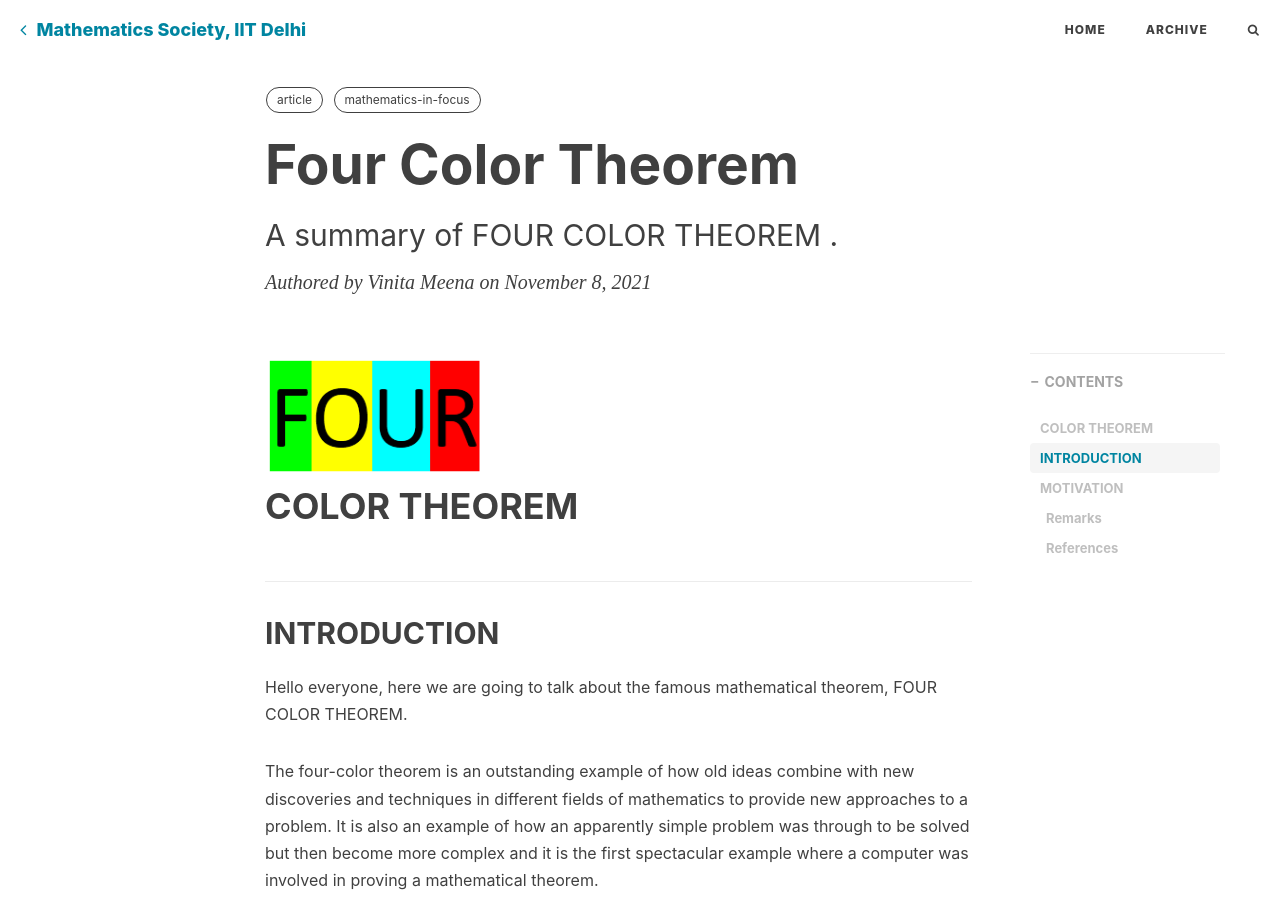
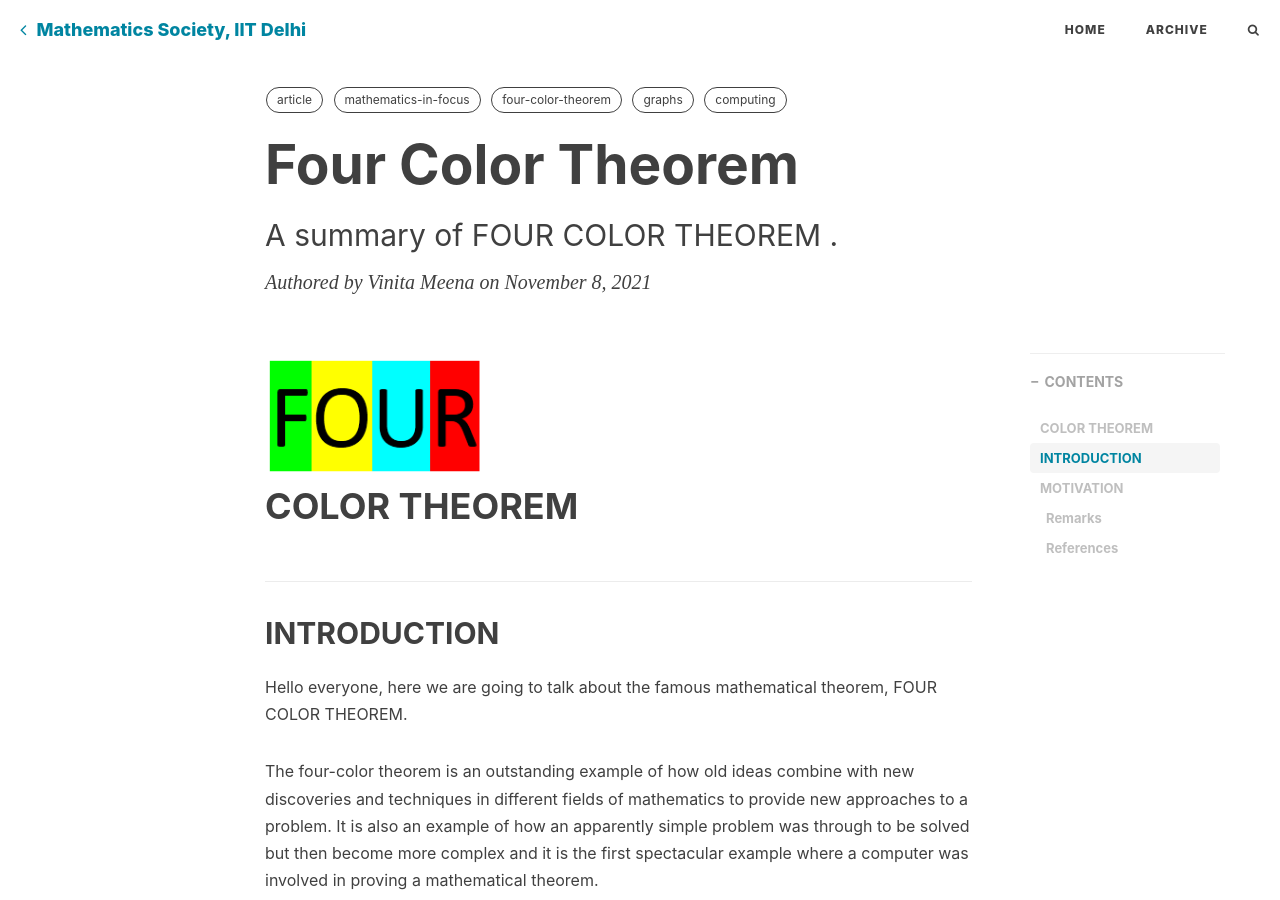
Before and after one commit to mathsociitd/blog, a Jekyll site: the page built from _posts/2021-11-08-four-color-theorem.md, in a window 1280 px wide and 900 px high. Built offline with Jekyll 4.4.1, drawn with Linux system fonts in a browser that asks for light colours; nearby versions of some CDN libraries; formulas are drawn with MathJax 3; comment, search, counter and statistics services are not loaded.

Commit message:
moretagsadded

```diff
--- a/_posts/2021-11-08-four-color-theorem.md
+++ b/_posts/2021-11-08-four-color-theorem.md
@@ -9,6 +9,9 @@ mathjax: true
 tags:
   - article
   - mathematics-in-focus
+  - four-color-theorem
+  - graphs
+  - computing
 ---
 
 <div>
```
